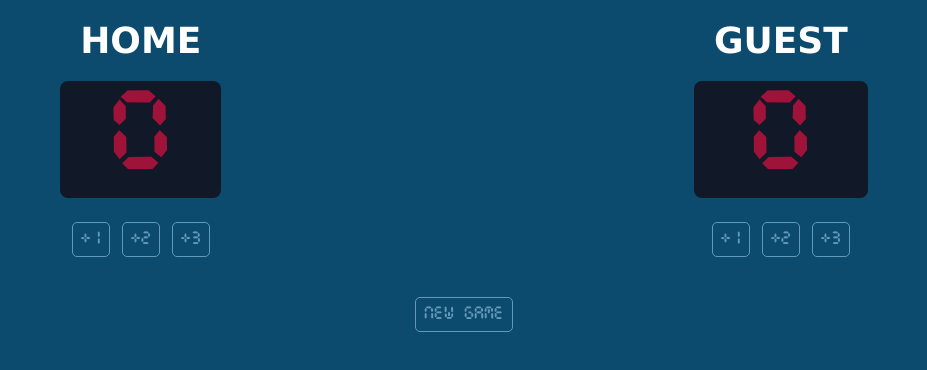
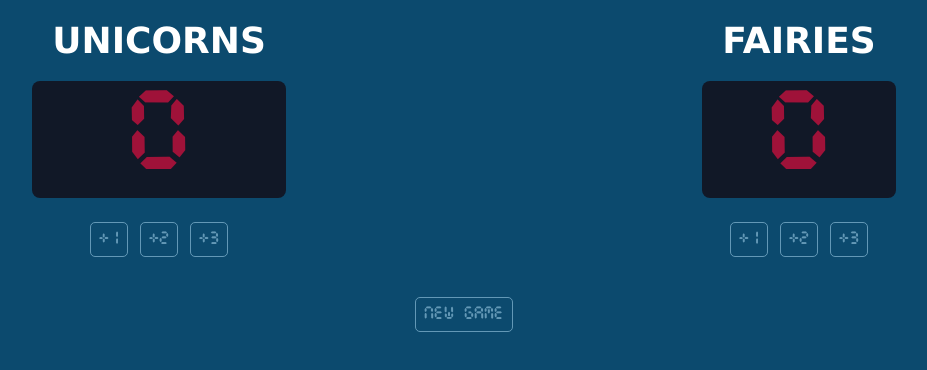
Before and after one commit to leonard-pointe/scoreboard, a website built with Vite: page index.html in a window 1280 px wide. Shown: the whole page, without its empty margins (176-1103 px from the left). Built offline with nearby package versions, Linux system fonts and the light colour scheme.

Commit message:
updated scoreboard headers
changed 'home' and 'away' to 'unicorns' and 'fairies'

```diff
--- a/index.html
+++ b/index.html
@@ -5,7 +5,7 @@
     <body>
         <div class="container">
             <div>
-                <h3>HOME</h3>
+                <h3>UNICORNS</h3>
                 <div class="score" id="home"></div>
                 <div class="score-modifier">
                     <button onclick="add1Home()">+1</button>
@@ -14,7 +14,7 @@
                 </div>
             </div>
             <div>
-                <h3>GUEST</h3>
+                <h3>FAIRIES</h3>
                 <div class="score" id="guest"></div>
                 <div class="score-modifier">
                     <button onclick="add1Guest()">+1</button>
```
